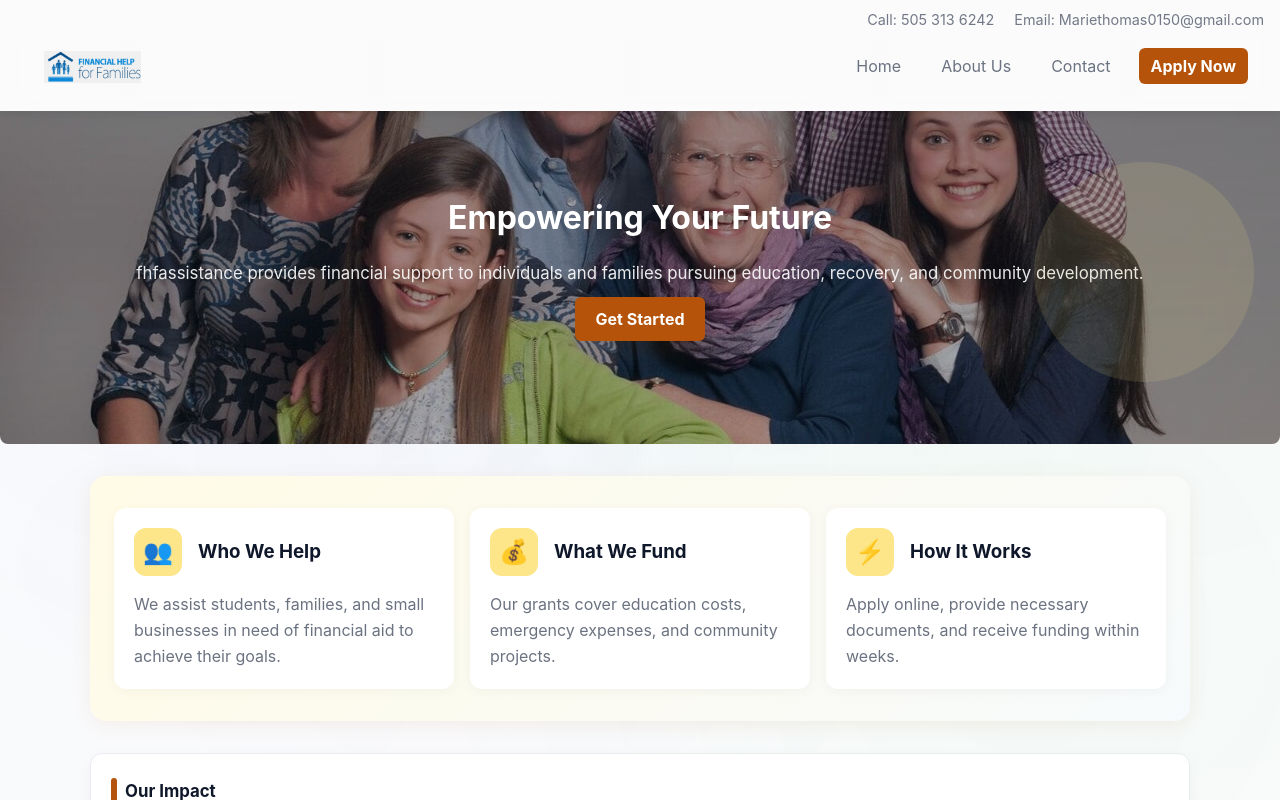
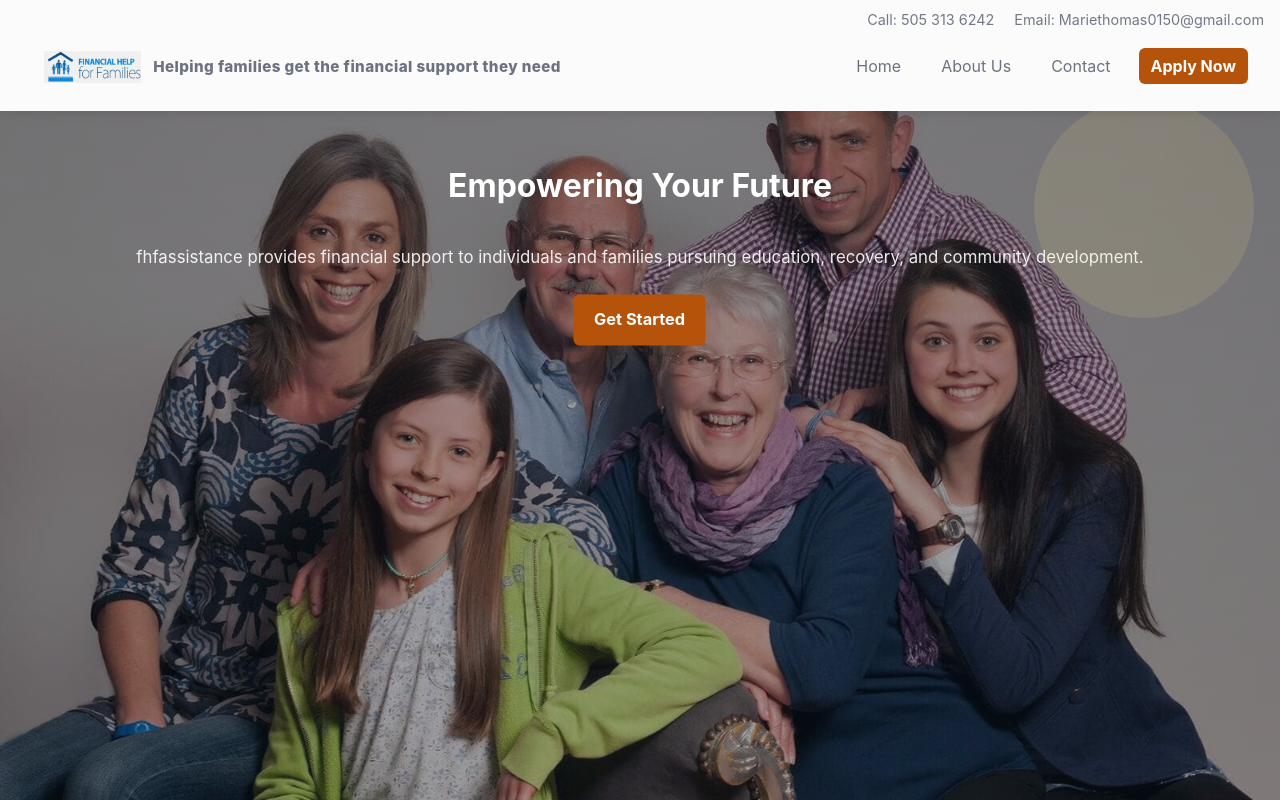
Before and after one commit to letsdoitdotcom/applyfhfassistance, a website: page site/index.html in a window 1280 px wide. Drawn offline with Linux system fonts and the light colour scheme.

```diff
--- a/site/css/style.css
+++ b/site/css/style.css
@@ -49,7 +49,7 @@
 .topbar{background:transparent;padding:0.5rem 1rem}
 .contact-sm{display:flex;gap:1.25rem;justify-content:flex-end;font-size:.9rem;color:var(--muted);opacity:.95}
  .main-nav{display:flex;align-items:center;justify-content:space-between;padding:.75rem 1rem;background:linear-gradient(90deg, rgba(255,255,255,0.02), transparent);backdrop-filter:blur(6px);border-radius:10px;margin:0;}
-.brand{font-weight:800;letter-spacing:.4px;font-size:1.05rem;color:var(--text)}
+.brand{font-weight:800;letter-spacing:.4px;font-size:1.05rem;color:var(--text);display:flex;align-items:center;gap:12px}
 .site-logo{height:32px;display:inline-block;vertical-align:middle;max-width:220px}
 .main-nav ul{list-style:none;margin:0;display:flex;gap:1rem;align-items:center}
 .main-nav a{color:var(--muted);text-decoration:none;padding:.5rem .75rem;border-radius:6px}
@@ -58,15 +58,20 @@
 .btn-apply{background:var(--accent);color:#fff;padding:.75rem 1.25rem;border-radius:6px;text-decoration:none;font-weight:700}
 .btn-apply:hover{background:var(--accent-2)}
 
+/* Header tagline beside logo */
+.header-tagline{font-size:0.95rem;color:var(--muted);max-width:520px;display:inline-block}
+
 /* Hero */
  .hero{
    /* use the barrett image placed at repo root; path from site/css is ../../ */
    background: linear-gradient(rgba(13,28,46,0.45), rgba(13,28,46,0.35)), url('../barrett-coe-family-photograpy-02.jpg') center/cover no-repeat;
-   color:#fff;padding:10rem 1rem 7rem 1rem;text-align:center;border-radius:8px;margin:0;
+   color:#fff;padding:8rem 1rem 5rem 1rem;text-align:center;border-radius:8px;margin:0;
+   min-height: 80vh;
  }
-.hero h1{font-size:1.8rem;margin-bottom:0.65rem;margin-top: 2rem;}
-.hero p{font-size:1.05rem;margin-bottom:1.25rem;color:rgba(255,255,255,0.9)}
-.hero .cta{background:var(--accent);color:#fff;padding:.75rem 1.25rem;border-radius:6px;text-decoration:none;font-weight:700;margin-bottom: 2rem;}
+.hero-wrapper{display:flex;flex-direction:column;align-items:center;justify-content:center}
+.hero h1{font-size:1.8rem;margin-top:2rem;margin-bottom:1rem}
+.hero p{font-size:1.05rem;margin-bottom:1.5rem;color:rgba(255,255,255,0.9)}
+.hero .cta{background:var(--accent);color:#fff;padding:.75rem 1.25rem;border-radius:6px;text-decoration:none;font-weight:700;margin-bottom:2rem;}
 .hero .cta:hover{background:var(--accent-2)}
 /* CTA attention animation: subtle pulsate */
 .cta{animation: none}
@@ -310,3 +315,10 @@
   opacity: 0;
   animation: fadeIn 1s ease-in-out forwards;
 }
+
+/* Ensure tagline stacks under logo on small screens */
+@media(max-width:700px){
+  .brand{flex-direction:column;align-items:center;text-align:center}
+  .header-tagline{margin-top:6px}
+  .hero{min-height:70vh;padding:6rem 1rem 4rem 1rem}
+}
--- a/site/index.html
+++ b/site/index.html
@@ -14,7 +14,10 @@
   <span>Email: Mariethomas0150@gmail.com</span>
     </div>
     <nav class="main-nav">
-  <a class="brand" href="/"><img class="site-logo" src="/fhf_logo.png" alt="fhfassistance logo"></a>
+  <a class="brand" href="/">
+    <img class="site-logo" src="/fhf_logo.png" alt="fhfassistance logo">
+    <span class="header-tagline">Helping families get the financial support they need</span>
+  </a>
       <ul>
           <li><a href="index.html">Home</a></li>
           <li><a href="about.html">About Us</a></li>
```
